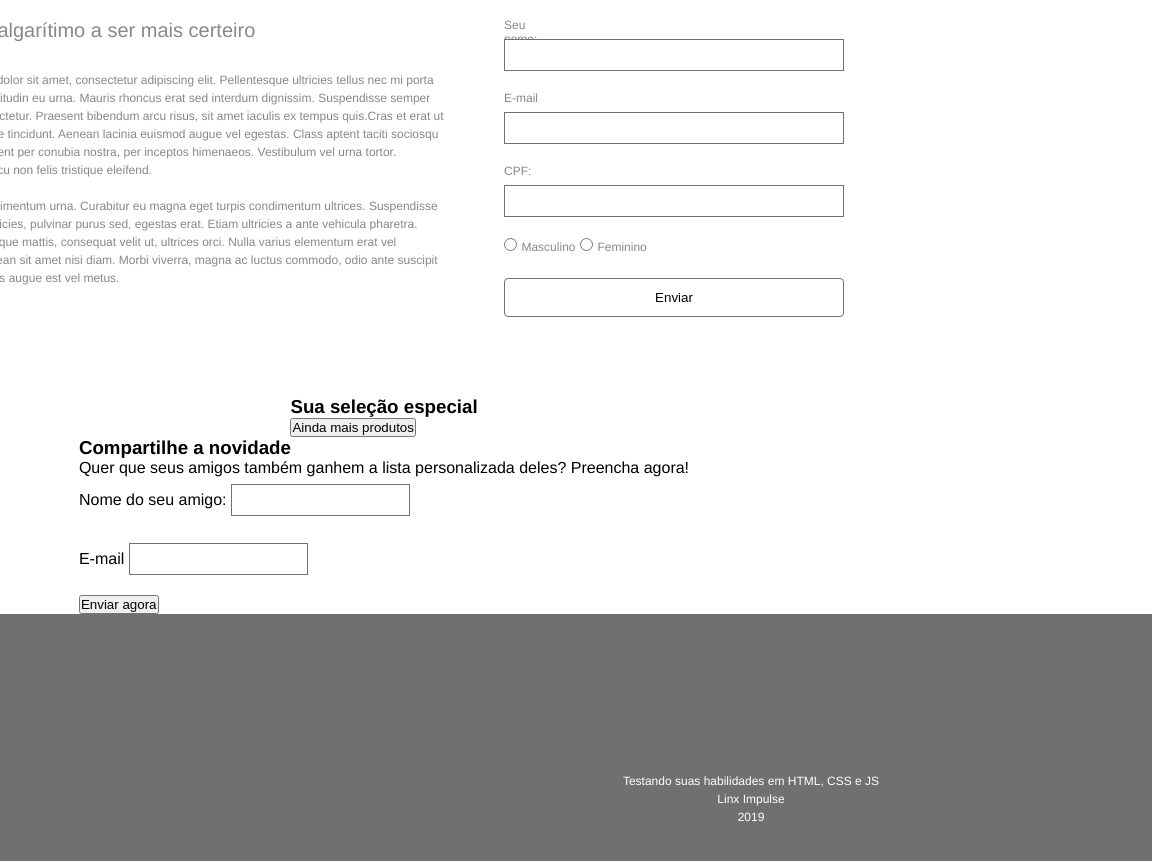
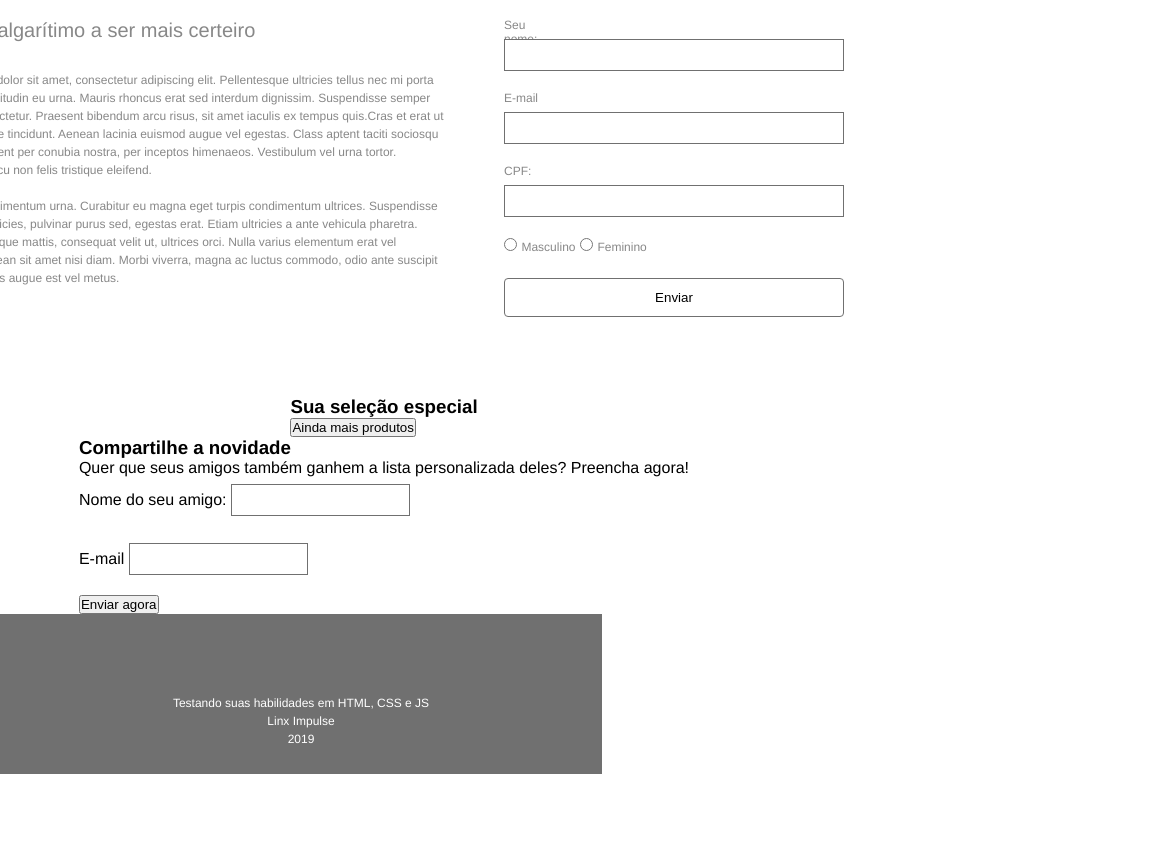
Before and after one commit to TeixeiraFP/frontend-developer-challenge, a plain HTML site: page index.html in a window 768 px wide. Shown: the part 203-1064 px from the top of the page, 1152 px wide, since content can reach past the window. After the commit the page ends 977 px from the top, so only its background shows below. Drawn offline with Linux system fonts and the light colour scheme; no server answers.

Commit message:
resolvendo bug da responsividade

```diff
--- a/css/footer.css
+++ b/css/footer.css
@@ -28,3 +28,12 @@
     margin-top: 71px;
   }
 }
+@media only screen and (min-width: 426px) and (max-width: 769px) {
+  .container-footer {
+    width: 600px;
+    height: 158px;
+  }
+  .infos-footer {
+    margin-top: 79px;
+  }
+}
```
